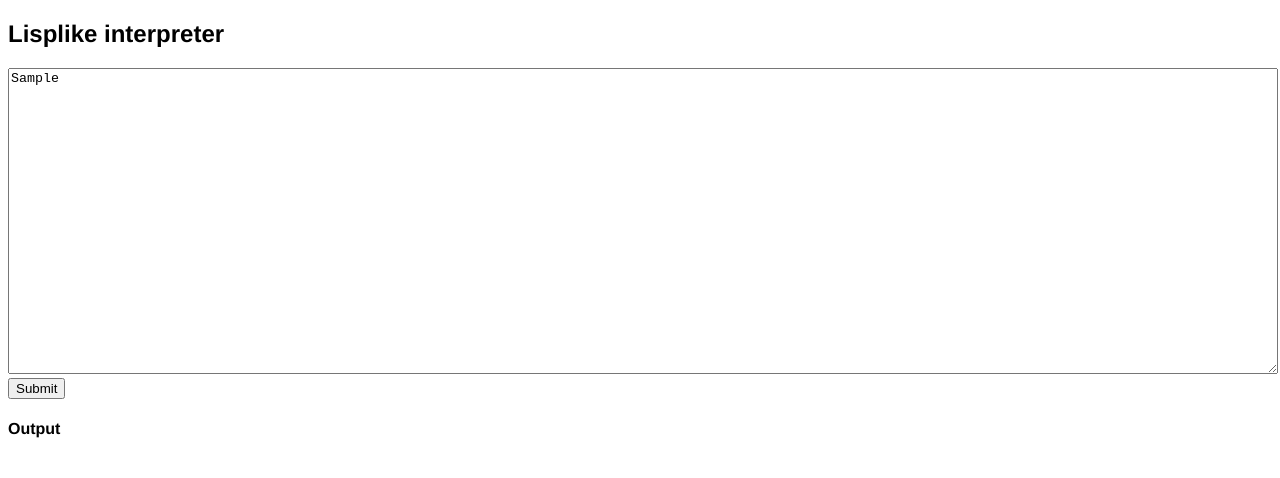
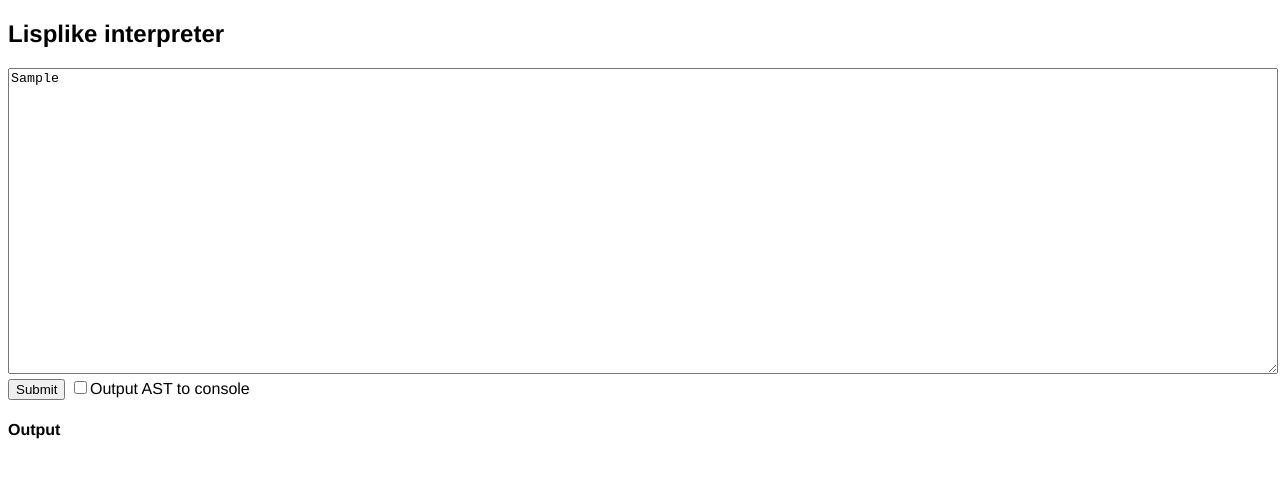
Before and after one commit to sfplayer247/lisplike, a website built with Parcel: page tryit.html in a window 1280 px wide. Both pictures are taken after typing "Sample" into the empty fields and a click on the button "Submit". Built offline with nearby package versions, Linux system fonts and the light colour scheme.

Commit message:
Added Option To Output the AST on the interpreter.

```diff
--- a/tryit.html
+++ b/tryit.html
@@ -18,6 +18,7 @@
     <h2>Lisplike interpreter</h2>
     <textarea id="input"></textarea> <br />
     <button id="runcode">Submit</button>
+	  <input type="checkbox" id="parseCheckbox">Output AST to console
     <h4>Output</h4>
     <p id="output"></p>
     <script src="src/parseCode.js" type="module"></script>
--- a/website/tryit.js
+++ b/website/tryit.js
@@ -2,10 +2,14 @@ import Enviroment from "../src/env.js";
 
 function runcode() {
   var code = document.getElementById("input").value;
-  console.log(new Enviroment().parse(code));
+  if (document.getElementById('parseCheckbox').checked) {
+    console.dir(new Enviroment().parse(code))
+  }
   document.getElementById("output").innerText = new Enviroment().run(
     code
   ).output;
 }
+
+// Load any example code
 document.getElementById("input").value = localStorage.getItem("tryitView");
 document.getElementById("runcode").addEventListener("click", runcode);
```
